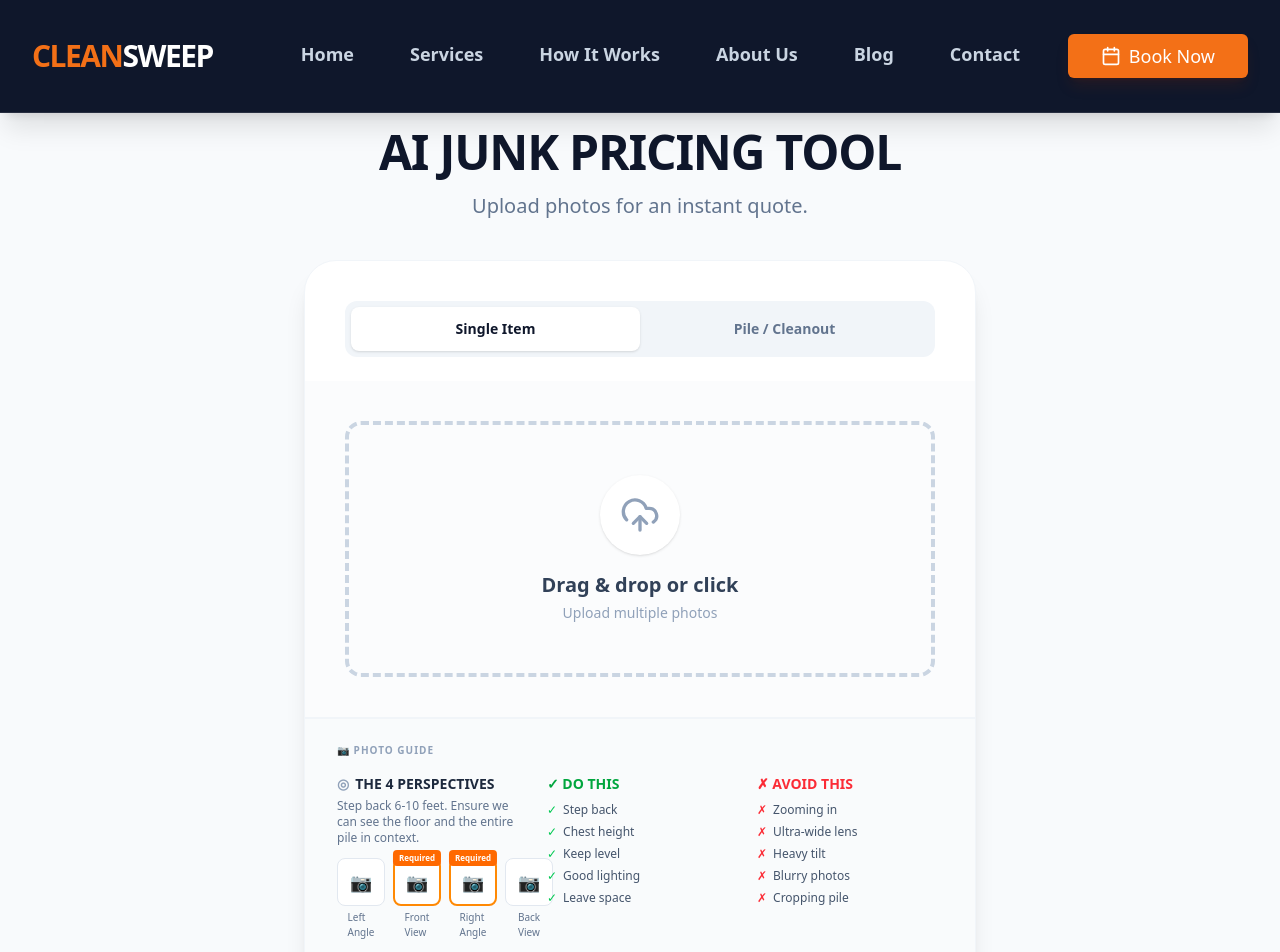
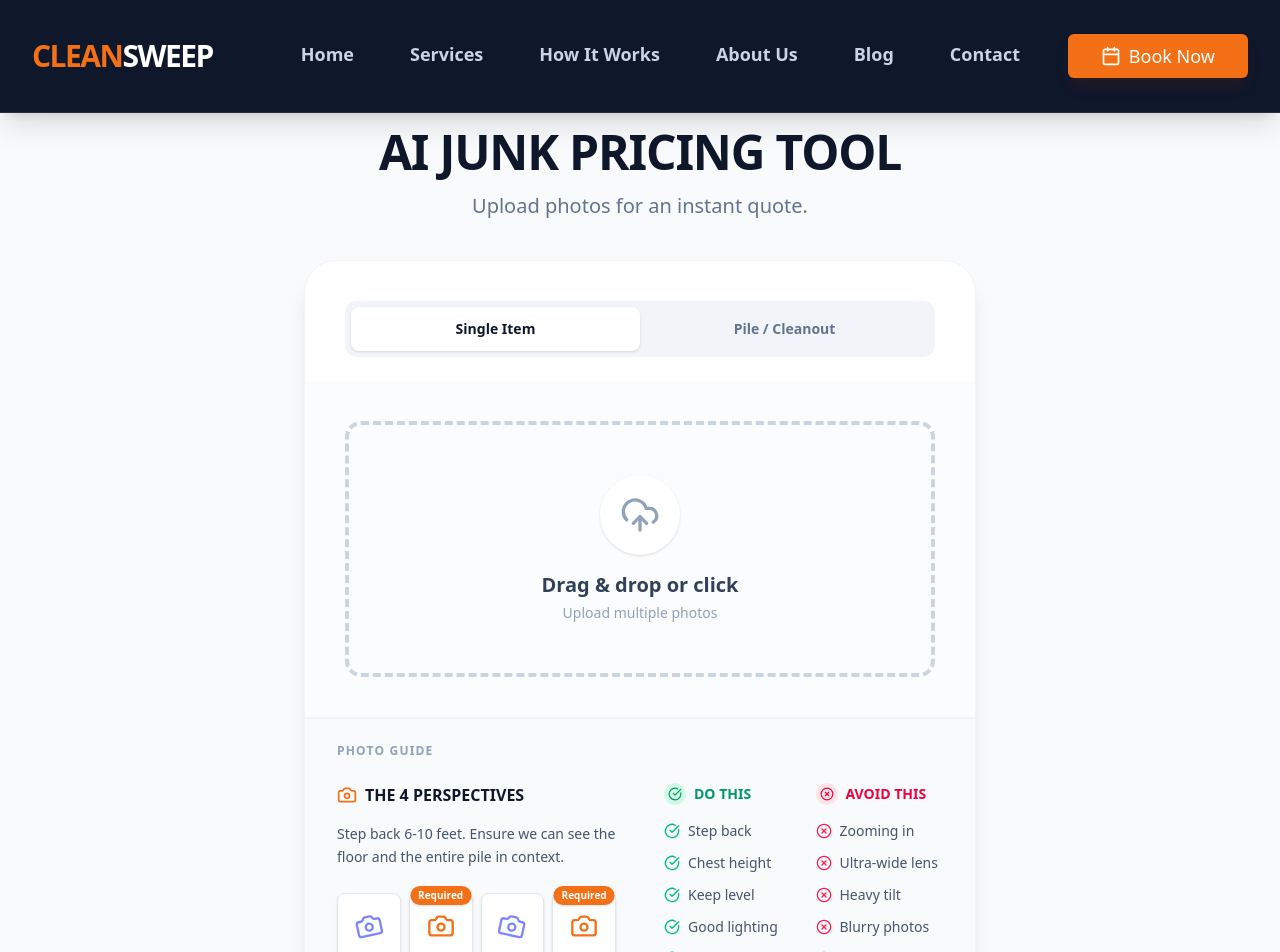
Before and after one commit to iqbalmj00-cpu/junk-removal-v2, a Next.js app: page /book in a window 1280 px wide. Shown: the top 952 px of the page. Built offline with nearby package versions, Linux system fonts and the light colour scheme.

Commit message:
Photo Guide redesign - exact match to reference

```diff
--- a/app/book/page.tsx
+++ b/app/book/page.tsx
@@ -5,7 +5,7 @@ import { useRouter, useSearchParams } from 'next/navigation';
 import { Navbar } from '@/components/Navbar';
 import { Footer } from '@/components/Footer';
 import { Button } from '@/components/ui/Button';
-import { UploadCloud, CheckCircle, ArrowRight, Loader2, Calendar, User, Phone, MapPin, Mail, Building, ArrowUp, Bell, Receipt, Info } from 'lucide-react';
+import { UploadCloud, CheckCircle, ArrowRight, Loader2, Calendar, User, Phone, MapPin, Mail, Building, ArrowUp, Bell, Receipt, Info, Camera, XCircle } from 'lucide-react';
 import Link from 'next/link';
 import imageCompression from 'browser-image-compression';
 
@@ -377,77 +377,119 @@ function BookPageContent() {
                     </div>
                 </div>
 
-                {/* Photo Guide - Matching Reference Design */}
-                <div className="px-8 py-6 bg-slate-50/80 border-t border-slate-100">
-                    <p className="text-[10px] font-bold text-slate-400 uppercase tracking-widest mb-4">📷 PHOTO GUIDE</p>
+                {/* Photo Guide - Exact Match to Reference */}
+                <div className="px-8 py-6 bg-slate-50 border-t border-slate-100">
+                    <h3 className="text-xs font-bold text-slate-400 uppercase tracking-widest mb-6">Photo Guide</h3>
 
-                    <div className="grid grid-cols-1 md:grid-cols-3 gap-6">
-                        {/* Column 1: The 4 Perspectives */}
+                    <div className="grid grid-cols-1 xl:grid-cols-2 gap-8 xl:gap-12">
+                        {/* Left: 4 Perspectives */}
                         <div>
-                            <h4 className="text-sm font-bold text-slate-800 flex items-center gap-1.5 mb-1">
-                                <span className="text-slate-400">◎</span> THE 4 PERSPECTIVES
+                            <h4 className="font-bold text-slate-900 mb-4 flex items-center gap-2">
+                                <Camera className="text-brand-orange" size={20} />
+                                THE 4 PERSPECTIVES
                             </h4>
-                            <p className="text-xs text-slate-500 mb-3">Step back 6-10 feet. Ensure we can see the floor and the entire pile in context.</p>
-                            <div className="flex gap-2">
+                            <p className="text-sm text-slate-600 mb-6 leading-relaxed">
+                                Step back 6-10 feet. Ensure we can see the floor and the entire pile in context.
+                            </p>
+                            <div className="grid grid-cols-2 md:grid-cols-4 gap-2 text-center">
                                 {/* Left Angle */}
-                                <div className="flex flex-col items-center">
-                                    <div className="w-12 h-12 bg-white border border-slate-200 rounded-lg flex items-center justify-center text-slate-400">
-                                        <span className="text-lg">📷</span>
+                                <div className="bg-white p-3 rounded-lg shadow-sm border border-slate-200 h-full flex flex-col justify-center">
+                                    <div className="h-10 flex items-center justify-center mb-1">
+                                        <Camera className="text-indigo-400 -rotate-12" size={28} />
                                     </div>
-                                    <span className="text-[10px] text-slate-500 mt-1">Left<br />Angle</span>
+                                    <span className="text-xs font-bold text-slate-700 block">Left Angle</span>
                                 </div>
                                 {/* Front View - Required */}
-                                <div className="flex flex-col items-center">
-                                    <div className="relative">
-                                        <span className="absolute -top-2 left-1/2 -translate-x-1/2 text-[8px] bg-orange-500 text-white px-1.5 py-0.5 rounded font-bold whitespace-nowrap">Required</span>
-                                        <div className="w-12 h-12 bg-white border-2 border-orange-400 rounded-lg flex items-center justify-center text-orange-500">
-                                            <span className="text-lg">📷</span>
-                                        </div>
+                                <div className="bg-white p-3 rounded-lg shadow-sm border border-slate-200 relative h-full flex flex-col justify-center">
+                                    <div className="absolute -top-2 left-1/2 transform -translate-x-1/2 bg-brand-orange text-white text-[10px] px-2 py-0.5 rounded-full font-bold whitespace-nowrap shadow-sm z-10">Required</div>
+                                    <div className="h-10 flex items-center justify-center mb-1">
+                                        <Camera className="text-brand-orange" size={28} />
                                     </div>
-                                    <span className="text-[10px] text-slate-500 mt-1">Front<br />View</span>
+                                    <span className="text-xs font-bold text-slate-700 block">Front View</span>
                                 </div>
-                                {/* Right Angle - Required */}
-                                <div className="flex flex-col items-center">
-                                    <div className="relative">
-                                        <span className="absolute -top-2 left-1/2 -translate-x-1/2 text-[8px] bg-orange-500 text-white px-1.5 py-0.5 rounded font-bold whitespace-nowrap">Required</span>
-                                        <div className="w-12 h-12 bg-white border-2 border-orange-400 rounded-lg flex items-center justify-center text-orange-500">
-                                            <span className="text-lg">📷</span>
-                                        </div>
+                                {/* Right Angle */}
+                                <div className="bg-white p-3 rounded-lg shadow-sm border border-slate-200 h-full flex flex-col justify-center">
+                                    <div className="h-10 flex items-center justify-center mb-1">
+                                        <Camera className="text-indigo-400 rotate-12" size={28} />
                                     </div>
-                                    <span className="text-[10px] text-slate-500 mt-1">Right<br />Angle</span>
+                                    <span className="text-xs font-bold text-slate-700 block">Right Angle</span>
                                 </div>
-                                {/* Back View */}
-                                <div className="flex flex-col items-center">
-                                    <div className="w-12 h-12 bg-white border border-slate-200 rounded-lg flex items-center justify-center text-slate-400">
-                                        <span className="text-lg">📷</span>
+                                {/* Back View - Required */}
+                                <div className="bg-white p-3 rounded-lg shadow-sm border border-slate-200 relative h-full flex flex-col justify-center">
+                                    <div className="absolute -top-2 left-1/2 transform -translate-x-1/2 bg-brand-orange text-white text-[10px] px-2 py-0.5 rounded-full font-bold whitespace-nowrap shadow-sm z-10">Required</div>
+                                    <div className="h-10 flex items-center justify-center mb-1">
+                                        <Camera className="text-brand-orange" size={28} />
                                     </div>
-                                    <span className="text-[10px] text-slate-500 mt-1">Back<br />View</span>
+                                    <span className="text-xs font-bold text-slate-700 block">Back View</span>
                                 </div>
                             </div>
                         </div>
 
-                        {/* Column 2: Do This */}
-                        <div>
-                            <h4 className="text-sm font-bold text-green-600 mb-2">✓ DO THIS</h4>
-                            <ul className="text-xs text-slate-600 space-y-1.5">
-                                <li className="flex items-center gap-1.5"><span className="text-green-500">✓</span> Step back</li>
-                                <li className="flex items-center gap-1.5"><span className="text-green-500">✓</span> Chest height</li>
-                                <li className="flex items-center gap-1.5"><span className="text-green-500">✓</span> Keep level</li>
-                                <li className="flex items-center gap-1.5"><span className="text-green-500">✓</span> Good lighting</li>
-                                <li className="flex items-center gap-1.5"><span className="text-green-500">✓</span> Leave space</li>
-                            </ul>
-                        </div>
+                        {/* Right: Do This / Avoid This */}
+                        <div className="grid grid-cols-2 gap-6">
+                            {/* Do This */}
+                            <div>
+                                <h4 className="font-bold text-emerald-600 mb-4 flex items-center gap-2 text-sm uppercase">
+                                    <span className="bg-emerald-100 p-1 rounded-full flex items-center justify-center">
+                                        <CheckCircle size={14} className="text-emerald-600" />
+                                    </span>
+                                    Do This
+                                </h4>
+                                <ul className="space-y-3 text-sm text-slate-600">
+                                    <li className="flex items-start gap-2">
+                                        <CheckCircle className="text-emerald-500 mt-0.5 shrink-0" size={16} />
+                                        <span>Step back</span>
+                                    </li>
+                                    <li className="flex items-start gap-2">
+                                        <CheckCircle className="text-emerald-500 mt-0.5 shrink-0" size={16} />
+                                        <span>Chest height</span>
+                                    </li>
+                                    <li className="flex items-start gap-2">
+                                        <CheckCircle className="text-emerald-500 mt-0.5 shrink-0" size={16} />
+                                        <span>Keep level</span>
+                                    </li>
+                                    <li className="flex items-start gap-2">
+                                        <CheckCircle className="text-emerald-500 mt-0.5 shrink-0" size={16} />
+                                        <span>Good lighting</span>
+                                    </li>
+                                    <li className="flex items-start gap-2">
+                                        <CheckCircle className="text-emerald-500 mt-0.5 shrink-0" size={16} />
+                                        <span>Leave space</span>
+                                    </li>
+                                </ul>
+                            </div>
 
-                        {/* Column 3: Avoid This */}
-                        <div>
-                            <h4 className="text-sm font-bold text-red-500 mb-2">✗ AVOID THIS</h4>
-                            <ul className="text-xs text-slate-600 space-y-1.5">
-                                <li className="flex items-center gap-1.5"><span className="text-red-500">✗</span> Zooming in</li>
-                                <li className="flex items-center gap-1.5"><span className="text-red-500">✗</span> Ultra-wide lens</li>
-                                <li className="flex items-center gap-1.5"><span className="text-red-500">✗</span> Heavy tilt</li>
-                                <li className="flex items-center gap-1.5"><span className="text-red-500">✗</span> Blurry photos</li>
-                                <li className="flex items-center gap-1.5"><span className="text-red-500">✗</span> Cropping pile</li>
-                            </ul>
+                            {/* Avoid This */}
+                            <div>
+                                <h4 className="font-bold text-rose-600 mb-4 flex items-center gap-2 text-sm uppercase">
+                                    <span className="bg-rose-100 p-1 rounded-full flex items-center justify-center">
+                                        <XCircle size={14} className="text-rose-600" />
+                                    </span>
+                                    Avoid This
+                                </h4>
+                                <ul className="space-y-3 text-sm text-slate-600">
+                                    <li className="flex items-start gap-2">
+                                        <XCircle className="text-rose-500 mt-0.5 shrink-0" size={16} />
+                                        <span>Zooming in</span>
+                                    </li>
+                                    <li className="flex items-start gap-2">
+                                        <XCircle className="text-rose-500 mt-0.5 shrink-0" size={16} />
+                                        <span>Ultra-wide lens</span>
+                                    </li>
+                                    <li className="flex items-start gap-2">
+                                        <XCircle className="text-rose-500 mt-0.5 shrink-0" size={16} />
+                                        <span>Heavy tilt</span>
+                                    </li>
+                                    <li className="flex items-start gap-2">
+                                        <XCircle className="text-rose-500 mt-0.5 shrink-0" size={16} />
+                                        <span>Blurry photos</span>
+                                    </li>
+                                    <li className="flex items-start gap-2">
+                                        <XCircle className="text-rose-500 mt-0.5 shrink-0" size={16} />
+                                        <span>Cropping pile</span>
+                                    </li>
+                                </ul>
+                            </div>
                         </div>
                     </div>
                 </div>
```
